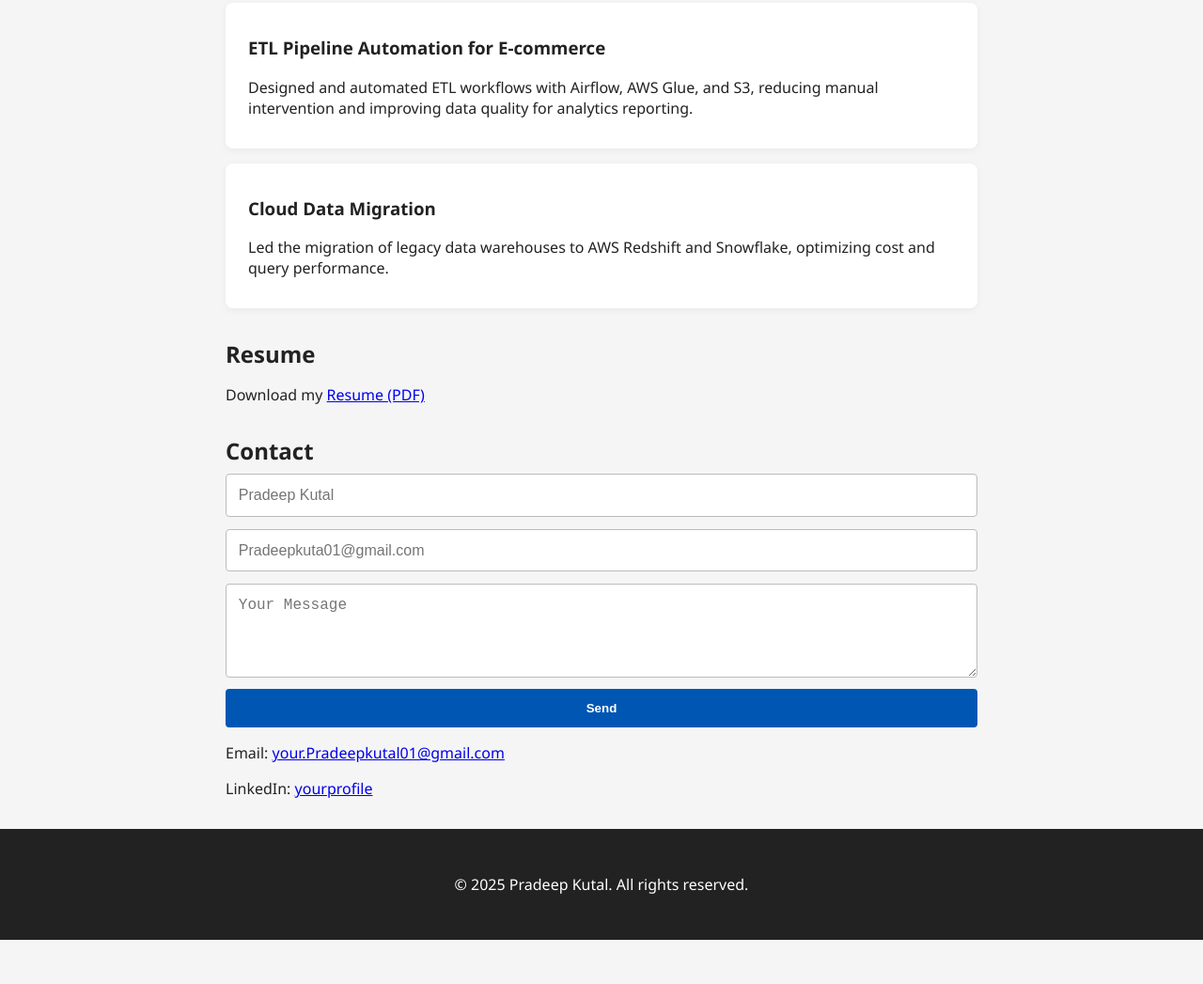
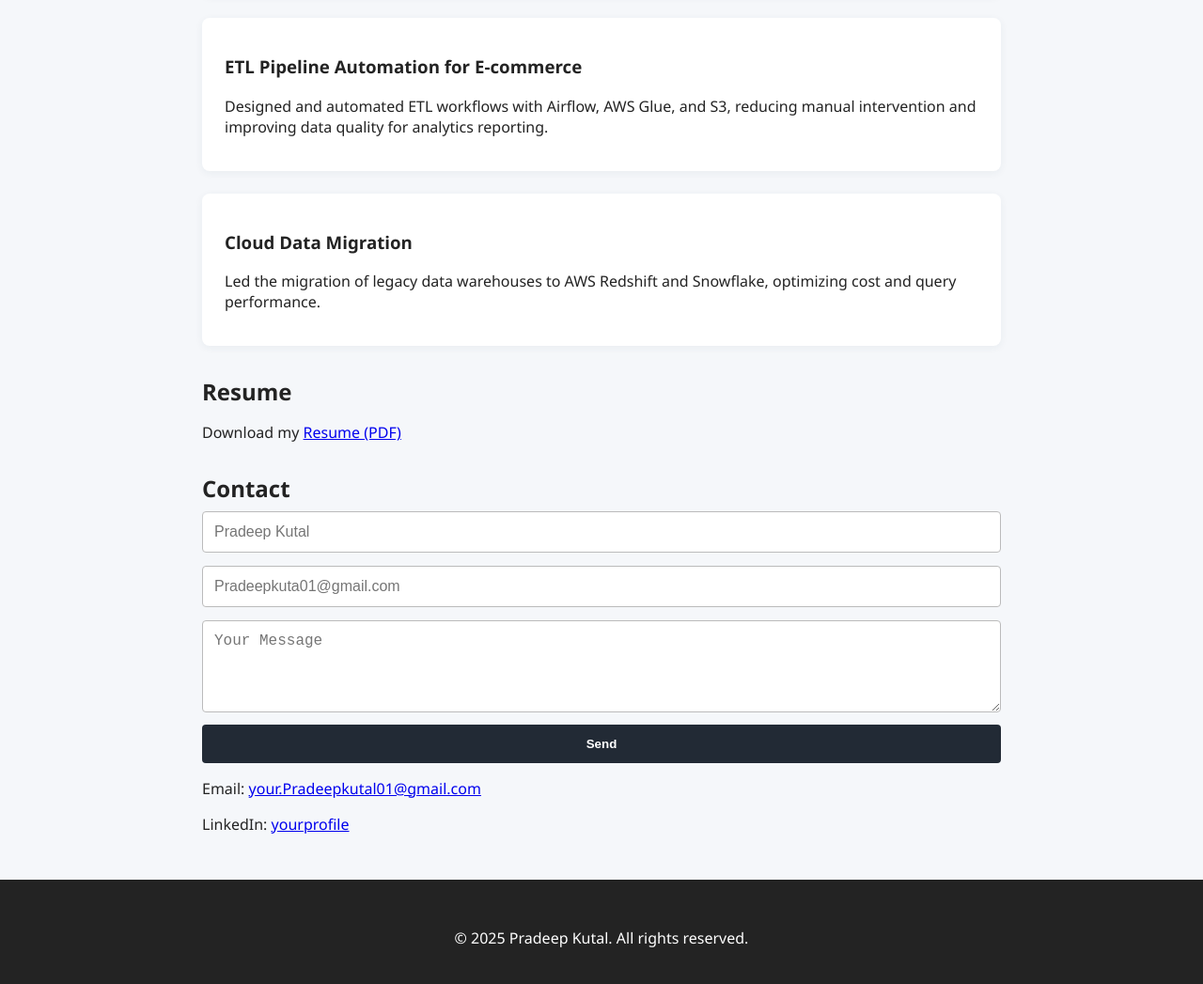
Before and after one commit to Pradeepk-DE/my-portfolio, a plain HTML site: page index.html in a window 1280 px wide. Shown: the part 809-1856 px from the top of the page at 94% size. Before the commit the page ends 1809 px from the top, so only its background shows below. Drawn offline with Linux system fonts and the light colour scheme.

Commit message:
Update style.css

```diff
--- a/style.css
+++ b/style.css
@@ -1,7 +1,7 @@
 :root {
-  --primary: #0056b3;
-  --secondary: #f5f5f5;
-  --accent: #008cff;
+  --primary: #222a35;
+  --secondary: #f5f7fa;
+  --accent: #3178c6;
 }
 
 body {
@@ -9,14 +9,14 @@ body {
   background: var(--secondary);
   margin: 0;
   padding: 0;
-  color: #222;
+  color: #232323;
 }
 
 header {
   background-color: var(--primary);
   color: #fff;
+  text-align: center;
   padding: 2rem 0 1rem 0;
-  text-align: center;
 }
 
 nav a {
@@ -33,7 +33,7 @@ nav a:hover {
 
 .container {
   width: 95%;
-  max-width: 800px;
+  max-width: 850px;
   margin: 2rem auto;
 }
 
@@ -41,23 +41,27 @@ h1, h2 {
   margin-bottom: 0.5rem;
 }
 
+ul {
+  padding-left: 1.2rem;
+}
+
 .card {
   background: #fff;
   border-radius: 8px;
-  padding: 1rem 1.5rem;
-  margin-bottom: 1rem;
-  box-shadow: 0 2px 8px rgba(0,0,0,0.05);
+  padding: 1.25rem 1.5rem;
+  margin-bottom: 1.5rem;
+  box-shadow: 0 2px 8px rgba(30,60,90,0.06);
 }
 
 form {
   display: flex;
   flex-direction: column;
-  gap: 0.8rem;
+  gap: 0.85rem;
   margin-bottom: 1rem;
 }
 
 input, textarea {
-  padding: 0.8rem;
+  padding: 0.75rem;
   border: 1px solid #bbb;
   border-radius: 4px;
   font-size: 1rem;
@@ -71,6 +75,7 @@ button {
   border-radius: 4px;
   cursor: pointer;
   font-weight: bold;
+  transition: background 0.2s;
 }
 
 button:hover {
@@ -78,14 +83,15 @@ button:hover {
 }
 
 footer {
-  background: #222;
+  background: #232323;
   color: #fff;
   text-align: center;
-  padding: 1rem 0;
-  margin-top: 2rem;
+  padding: 1.2rem 0;
+  margin-top: 3rem;
   font-size: 1rem;
 }
 
 @media (max-width: 600px) {
   .container { padding: 0 1rem; }
+  nav a { display: block; margin: 8px 0;}
 }
```
